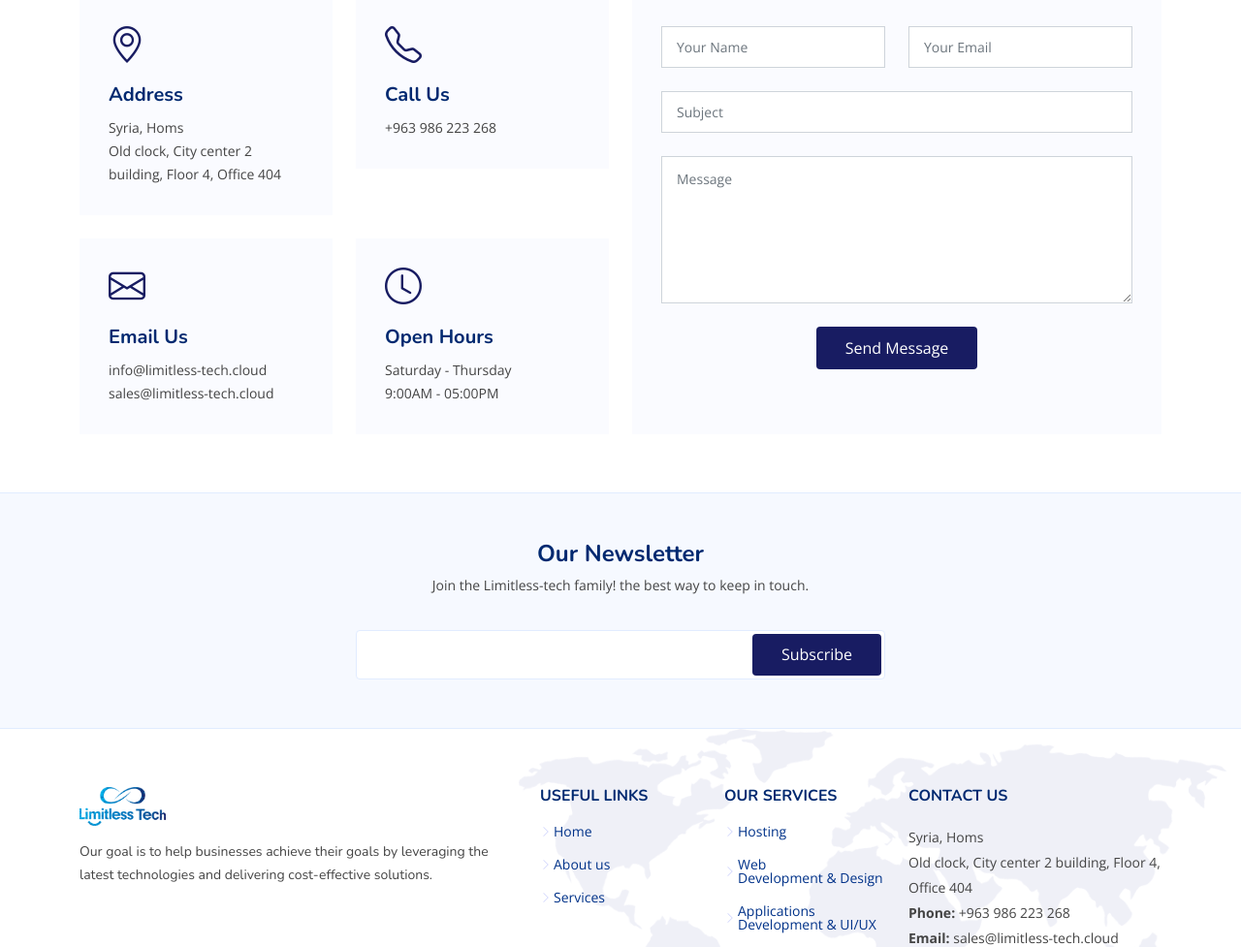
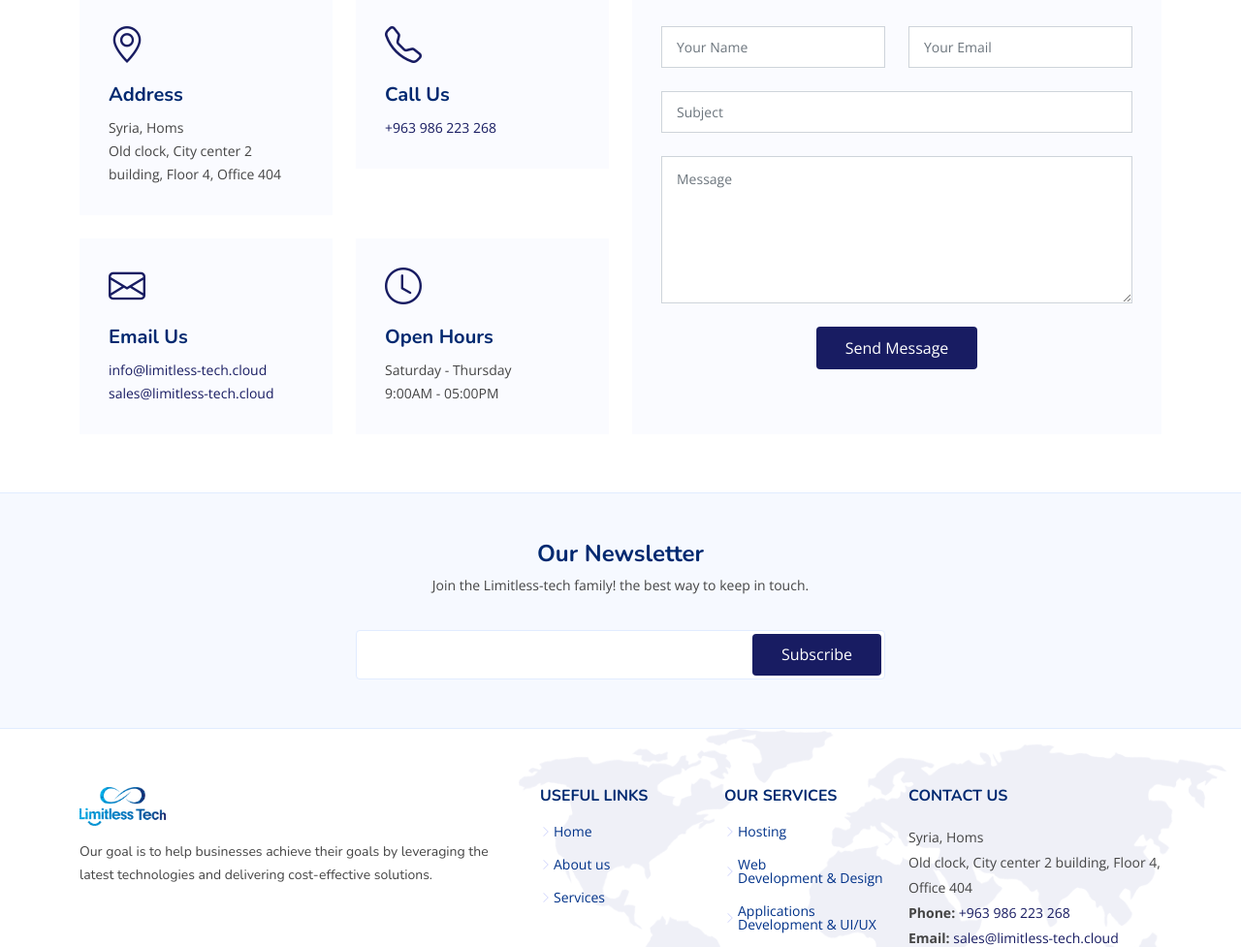
Before and after one commit to limitless-techiq/limitless.tech, a plain HTML site: page index.html in a window 1280 px wide. Shown: the part 3940-4917 px from the top of the page at 97% size. Drawn offline with nearby package versions, Linux system fonts and the light colour scheme.

Commit message:
active numbers and emails

```diff
--- a/index.html
+++ b/index.html
@@ -494,7 +494,7 @@
                   <div class="info-box">
                     <i class="bi bi-telephone"></i>
                     <h3>Call Us</h3>
-                    <p>+963 986 223 268</p>
+                    <p><a href="https://wa.me/+963986223268">+963 986 223 268</a></p>
                   </div>
                 </div>
                 <div class="col-md-6">
@@ -502,7 +502,8 @@
                     <i class="bi bi-envelope"></i>
                     <h3>Email Us</h3>
                     <p>
-                      info@limitless-tech.cloud<br />sales@limitless-tech.cloud
+                      <a href="mailto:info@limitless-tech.cloud">info@limitless-tech.cloud</a><br />
+                      <a href="mailto:sales@limitless-tech.cloud">sales@limitless-tech.cloud</a>
                     </p>
                   </div>
                 </div>
@@ -691,8 +692,8 @@
               <p>
                 Syria, Homs<br />
                 Old clock, City center 2 building, Floor 4, Office 404<br />
-                <strong>Phone:</strong> +963 986 223 268<br />
-                <strong>Email:</strong> sales@limitless-tech.cloud<br />
+                <strong>Phone:</strong> <a href="https://wa.me/+963986223268" >+963 986 223 268</a><br />
+                <strong>Email:</strong> <a href="mailto:sales@limitless-tech.cloud">sales@limitless-tech.cloud</a><br />
               </p>
             </div>
           </div>
```
